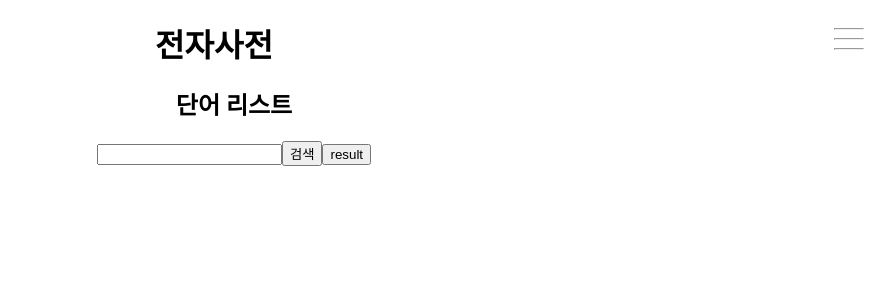
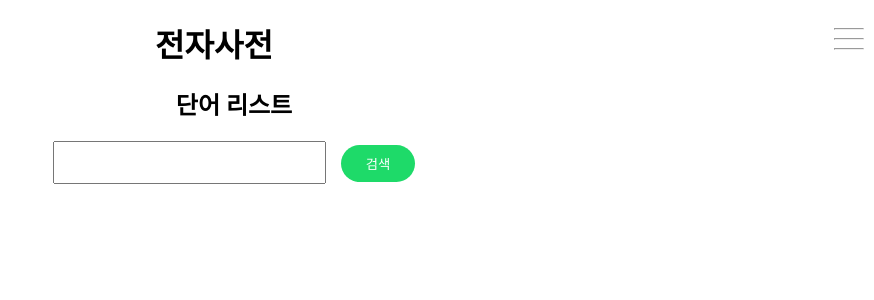
Before and after one commit to PeTeR0316/dict-react-ts, a React (Create React App) app: page /Word in a window 1280 px wide. Shown: the top 300 px of the page, without its empty margins (406-1280 px from the left). Built offline with nearby package versions, Linux system fonts and the light colour scheme.

Commit message:
220124_단어검색_CSS추가

```diff
--- a/src/App.tsx
+++ b/src/App.tsx
@@ -32,13 +32,6 @@ function App() {
         list-style: none;
         padding-left : 0px;
         }
-
-        .mainMenuList {
-            display : inline-block;
-            border: 1px solid #000;
-            padding 5px;
-            margin-right: 10px;
-        }
     `
 
     return (
--- a/src/components/SideMenu.tsx
+++ b/src/components/SideMenu.tsx
@@ -29,6 +29,7 @@ const SideMenu = () => {
 
         .sideMenuContainer {
             width: 60%;
+            max-width: 300px;
             height: 100%;
             background-color: #fff;
             position: absolute;
@@ -36,16 +37,16 @@ const SideMenu = () => {
             transform: translateX(100%);
 
             .closeBtn {
-                width: 30px;
-                height: 30px;
+                width: 40px;
+                height: 40px;
                 font-size: 20px;
                 border: none;
                 background-color: #fff;
-                position: relative;
-                right: 0;
+                float: right;
             }
 
             .mainMenu {
+                margin-top 40px;
                 border-top: 1px solid #eee;
                 border-bottom: 1px solid #eee;
 
@@ -53,8 +54,8 @@ const SideMenu = () => {
                     width: 100%;
                     display: inline-block;
                     border: none;
+                    padding 5px;
                 }
-
             }
         }
 
--- a/src/pages/Index.tsx
+++ b/src/pages/Index.tsx
@@ -21,11 +21,12 @@ const IndexStyled = styled.div`
     }
 
     .translateArea {
-        width: 100%;
+        width: 90%;
         min-height: 200px;
         resize: none;
         border: none;
         outline: none;
+        font-size: 20px;
     }
 
     .translateBtn {
@@ -50,6 +51,7 @@ const IndexStyled = styled.div`
         .resultText {
             width:100%;
             word-break: keep-all
+            font-size: 20px;
         }
     }
 `
--- a/src/pages/Word.tsx
+++ b/src/pages/Word.tsx
@@ -12,20 +12,29 @@ interface DictList {
 };
 
 const IndexStyled = styled.div`
-    .translateArea {
-        width: 300px;
-        height: 6.25em;
-        resize: none;
+    .searchInput {
+        height: 37px;
+        margin-right: 15px;
+        font-size: 20px;
     }
 
-    .translateBtn {
-        width: 300px;
+    .searchBtn {
+        width: 74px;
+        height: 37px;
+        background-color: #1eda69;
+        border: none;
+        border-radius: 20px;
+        color: #fff;
     }
 
-    .translateResultArea {
-        width: 300px;
-        text-align: left;
+    .searchList {
+        width: 90%;
         margin: 0 auto;
+        padding: 10px 0;
+        li {
+            text-align: left;
+            word-break: keep-all;
+        }
     }
 `
 
@@ -43,17 +52,16 @@ const Word = () => {
         <IndexStyled>
             <div>
                 <h2>단어 리스트</h2>
-                <input type="text" onChange={({target}) => setsearchText(target.value)}/>
-                <button onClick={fnSearch}>검색</button>
-
-                <button onClick={() => console.log(result[0])}>result</button>
+                <input type="text" className="searchInput" onChange={({target}) => setsearchText(target.value)}/>
+                <button className="searchBtn" onClick={fnSearch}>검색</button>
 
                 {result.map((list, index) => {
                     return (
-                        <ul key={index}>
-                            <li>{list.title}</li>
+                        <ul className="searchList" key={index}>
+                            <li>
+                                <a href={list.link}>{list.title}</a>
+                            </li>
                             <li>{list.description}</li>
-                            <li>{list.link}</li>
                             <li>{list.thumbnail}</li>
                         </ul>
                     )
```
